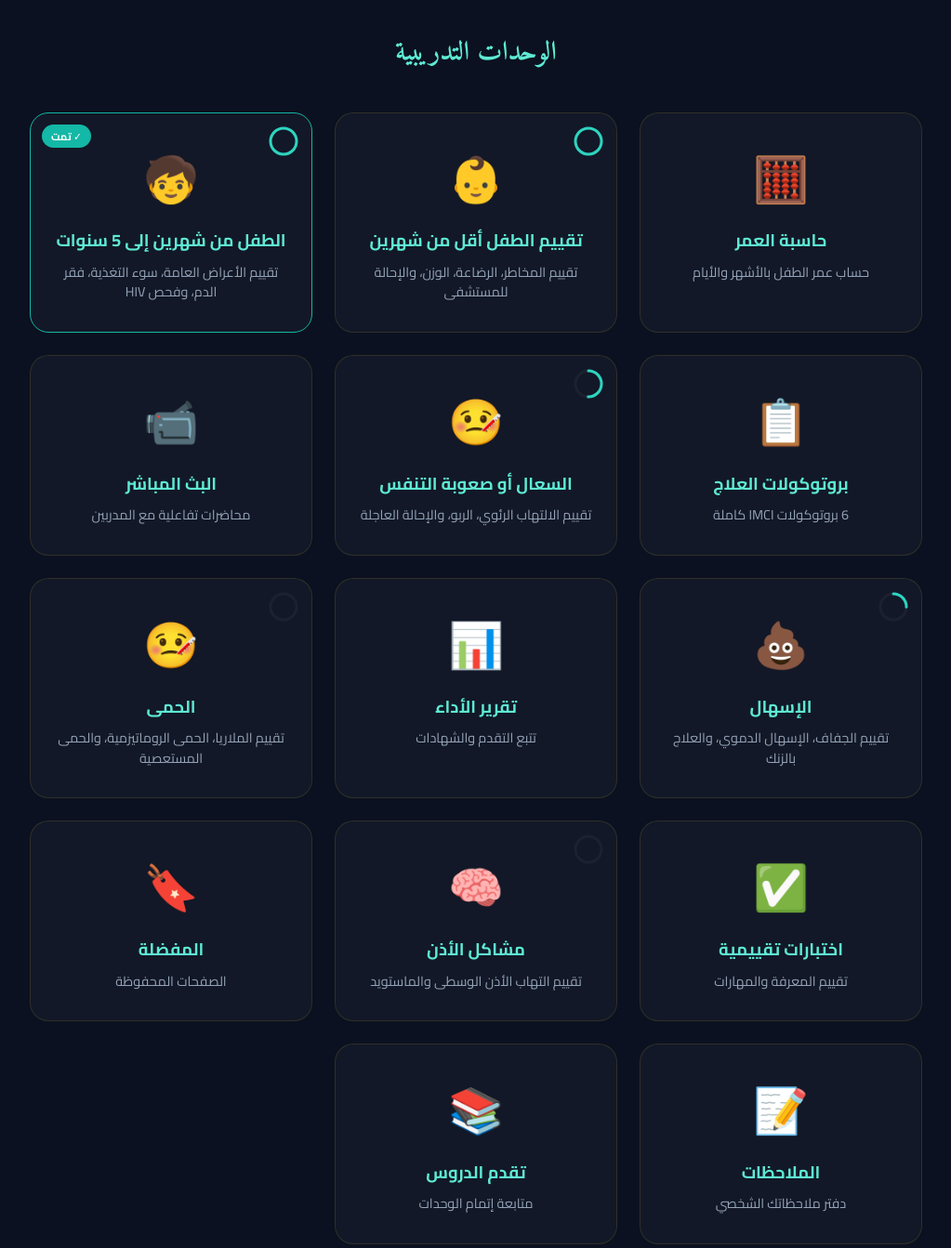
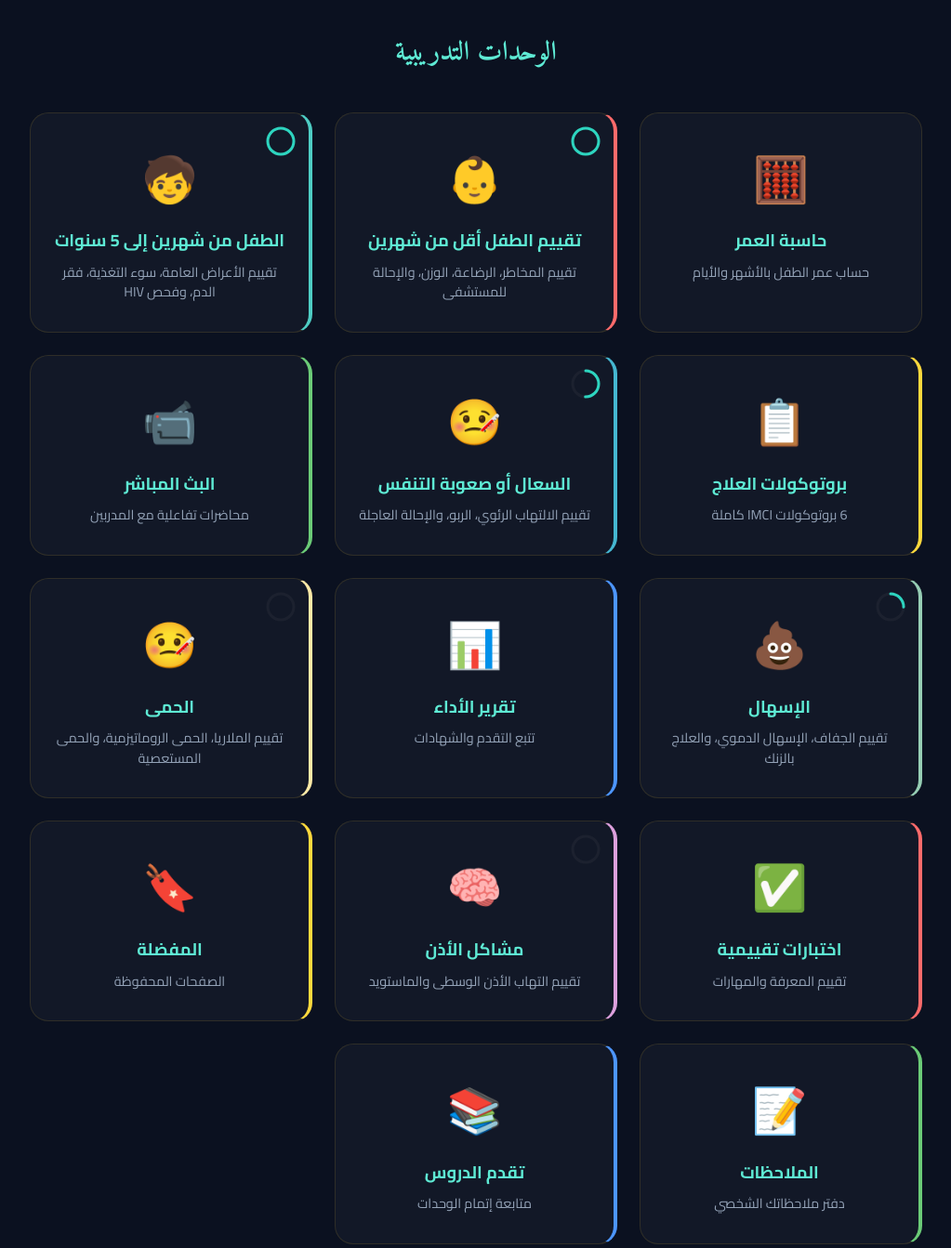
Before and after one commit to kaidngat4-droid/imci-yemen-platform, a website: page index.html in a window 1280 px wide. Shown: the part 800-2143 px from the top of the page at 93% size, without its empty margins (128-1151 px from the left). Drawn offline with Linux system fonts and the light colour scheme.

Commit message:
🎨 تلوين احترافي لجميع البطاقات

```diff
--- a/index.html
+++ b/index.html
@@ -721,7 +721,7 @@
                     <h3>حاسبة العمر</h3>
                     <p>حساب عمر الطفل بالأشهر والأيام</p>
                 </a>
-                <a href="module-under2.html" class="card animate-on-scroll" data-module="1">
+                <a href="module-under2.html" class="card" style="border-right:4px solid #FF6B6B" animate-on-scroll" data-module="1">
                     <span class="completed-badge">✓ تمت</span>
                     <div class="card-progress">
                         <svg viewBox="0 0 36 36">
@@ -733,7 +733,7 @@
                     <h3>تقييم الطفل أقل من شهرين</h3>
                     <p>تقييم المخاطر، الرضاعة، الوزن، والإحالة للمستشفى</p>
                 </a>
-                <a href="module-2to5.html" class="card animate-on-scroll completed" data-module="2">
+                <a href="module-2to5.html" class="card" style="border-right:4px solid #4ECDC4" animate-on-scroll completed" data-module="2">
                     <span class="completed-badge">✓ تمت</span>
                     <div class="card-progress">
                         <svg viewBox="0 0 36 36">
@@ -745,12 +745,12 @@
                     <h3>الطفل من شهرين إلى 5 سنوات</h3>
                     <p>تقييم الأعراض العامة، سوء التغذية، فقر الدم، وفحص HIV</p>
                 </a>
-                <a href="protocol.html" class="card animate-on-scroll">
+                <a href="protocol.html" class="card" style="border-right:4px solid #FFD93D" animate-on-scroll">
                     <span class="icon" aria-hidden="true">📋</span>
                     <h3>بروتوكولات العلاج</h3>
                     <p>6 بروتوكولات IMCI كاملة</p>
                 </a>
-                <a href="module-cough.html" class="card animate-on-scroll" data-module="3">
+                <a href="module-cough.html" class="card" style="border-right:4px solid #45B7D1" animate-on-scroll" data-module="3">
                     <span class="completed-badge">✓ تمت</span>
                     <div class="card-progress">
                         <svg viewBox="0 0 36 36">
@@ -762,12 +762,12 @@
                     <h3>السعال أو صعوبة التنفس</h3>
                     <p>تقييم الالتهاب الرئوي، الربو، والإحالة العاجلة</p>
                 </a>
-                <a href="live-room.html" class="card animate-on-scroll">
+                <a href="live-room.html" class="card" style="border-right:4px solid #6BCB77" animate-on-scroll">
                     <span class="icon" aria-hidden="true">📹</span>
                     <h3>البث المباشر</h3>
                     <p>محاضرات تفاعلية مع المدربين</p>
                 </a>
-                <a href="module-diarrhea.html" class="card animate-on-scroll" data-module="4">
+                <a href="module-diarrhea.html" class="card" style="border-right:4px solid #96CEB4" animate-on-scroll" data-module="4">
                     <span class="completed-badge">✓ تمت</span>
                     <div class="card-progress">
                         <svg viewBox="0 0 36 36">
@@ -779,12 +779,12 @@
                     <h3>الإسهال</h3>
                     <p>تقييم الجفاف، الإسهال الدموي، والعلاج بالزنك</p>
                 </a>
-                <a href="report.html" class="card animate-on-scroll">
+                <a href="report.html" class="card" style="border-right:4px solid #4D96FF" animate-on-scroll">
                     <span class="icon" aria-hidden="true">📊</span>
                     <h3>تقرير الأداء</h3>
                     <p>تتبع التقدم والشهادات</p>
                 </a>
-                <a href="module-fever.html" class="card animate-on-scroll" data-module="5">
+                <a href="module-fever.html" class="card" style="border-right:4px solid #FFEAA7" animate-on-scroll" data-module="5">
                     <span class="completed-badge">✓ تمت</span>
                     <div class="card-progress">
                         <svg viewBox="0 0 36 36">
@@ -796,12 +796,12 @@
                     <h3>الحمى</h3>
                     <p>تقييم الملاريا، الحمى الروماتيزمية، والحمى المستعصية</p>
                 </a>
-                <a href="quiz.html" class="card animate-on-scroll">
+                <a href="quiz.html" class="card" style="border-right:4px solid #FF6B6B" animate-on-scroll">
                     <span class="icon" aria-hidden="true">✅</span>
                     <h3>اختبارات تقييمية</h3>
                     <p>تقييم المعرفة والمهارات</p>
                 </a>
-                <a href="module-ear.html" class="card animate-on-scroll" data-module="6">
+                <a href="module-ear.html" class="card" style="border-right:4px solid #DDA0DD" animate-on-scroll" data-module="6">
                     <span class="completed-badge">✓ تمت</span>
                     <div class="card-progress">
                         <svg viewBox="0 0 36 36">
@@ -813,17 +813,17 @@
                     <h3>مشاكل الأذن</h3>
                     <p>تقييم التهاب الأذن الوسطى والماستويد</p>
                 </a>
-                <a href="bookmarks.html" class="card animate-on-scroll">
+                <a href="bookmarks.html" class="card" style="border-right:4px solid #FFD93D" animate-on-scroll">
                     <span class="icon" aria-hidden="true">🔖</span>
                     <h3>المفضلة</h3>
                     <p>الصفحات المحفوظة</p>
                 </a>
-                <a href="notes.html" class="card animate-on-scroll">
+                <a href="notes.html" class="card" style="border-right:4px solid #6BCB77" animate-on-scroll">
                     <span class="icon" aria-hidden="true">📝</span>
                     <h3>الملاحظات</h3>
                     <p>دفتر ملاحظاتك الشخصي</p>
                 </a>
-                <a href="progress.html" class="card animate-on-scroll">
+                <a href="progress.html" class="card" style="border-right:4px solid #4D96FF" animate-on-scroll">
                     <span class="icon" aria-hidden="true">📚</span>
                     <h3>تقدم الدروس</h3>
                     <p>متابعة إتمام الوحدات</p>
```
